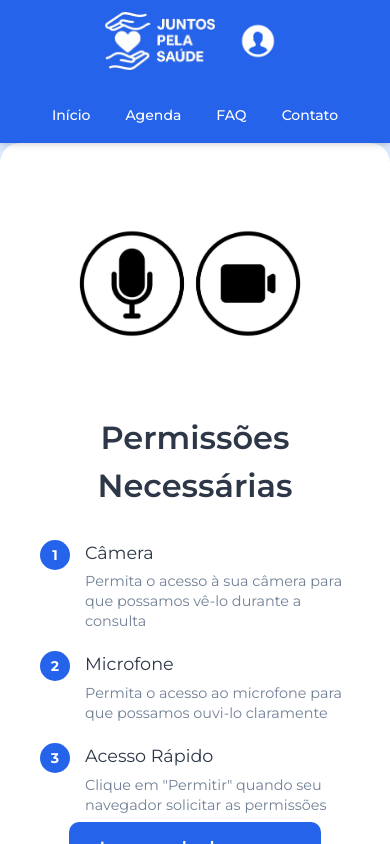
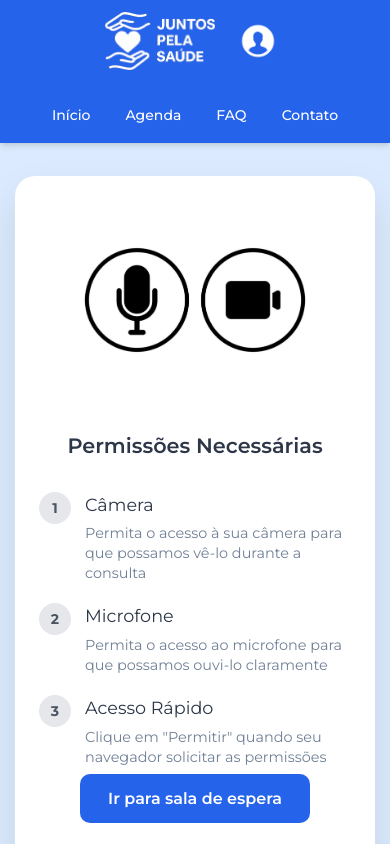
Before and after one commit to annaclrl/juntos-pela-saude, a React (Vite) app: page /permissao in a window 390 px wide. Shown: the top 844 px of the page. Built offline with nearby package versions, Linux system fonts and the light colour scheme.

Commit message:
Aplicando tailwind na página de Permissão

```diff
--- a/src/globals.css
+++ b/src/globals.css
@@ -1152,7 +1152,7 @@
   }
 
   .funcionalidade_card:hover {
-    @apply -translate-y-1.5 ;
+    @apply -translate-y-1.5;
     box-shadow: 0 20px 25px -5px rgba(0, 0, 0, 0.1);
   }
 
@@ -1185,6 +1185,72 @@
   }
 
 }
+
+/* Permissao */
+
+@layer components {
+  .container_pagina_permissao {
+    @apply min-h-screen flex items-center justify-center bg-[var(--azul-claro)];
+  }
+
+  .container_pagina_permissao_conteudo {
+    @apply bg-white rounded-[20px] p-10 max-w-[500px] w-full text-center mb-8;
+    box-shadow: 0 20px 40px rgba(0, 0, 0, 0.1);
+  }
+
+  .container_pagina_permissao_conteudo_img {
+    @apply block w-full max-w-[300px] h-auto mx-auto mb-7.5 rounded-[15px];
+  }
+
+  .container_pagina_permissao_conteudo_titulo {
+    @apply text-[#2d3748] text-[2rem] mb-7.5 font-semibold;
+  }
+
+  .container_pagina_permissao_conteudo_step {
+    @apply flex items-start mb-5 text-left;
+  }
+
+  .step_numero {
+    @apply bg-[var(--azul-principal)] text-white w-[30px] h-[30px] rounded-full flex items-center justify-center font-bold mr-3.5 flex-shrink-0;
+  }
+
+  .step_conteudo h3 {
+    @apply text-[#2d3748] m-0 mb-1.25 text-[1.1rem];
+  }
+
+  .step_conteudo p {
+    @apply text-[#718096] m-0 text-[0.9rem] leading-[1.4];
+  }
+
+  .container_pagina_permissao_conteudo_botao {
+    @apply bg-[var(--azul-principal)] text-white border-none py-3.75 px-7 text-[1.1rem] rounded-[10px] cursor-pointer transition-all duration-300 font-semibold w-full no-underline mt-2.5;
+  }
+
+  .container_pagina_permissao_conteudo_texto {
+    @apply text-[#a0aec0] text-[0.8rem] mt-7.5 italic;
+  }
+}
+
+
+
+
+
+
+
+
+
+
+
+
+
+
+
+
+
+
+
+
+
 
 
 
@@ -1938,3 +2004,28 @@
     @apply w-[40px];
   }
 }
+
+/* Permissão Responsivo  */
+@media (max-width: 768px) {
+  .container_pagina_permissao_conteudo {
+    @apply p-7.5 mx-2.5;
+  }
+
+  .container_pagina_permissao_conteudo_titulo {
+    @apply text-[1.5rem];
+  }
+}
+
+@media (max-width: 480px) {
+  .container_pagina_permissao_conteudo {
+    @apply p-6 mx-3.75;
+  }
+
+  .container_pagina_permissao_conteudo_titulo {
+    @apply text-[1.3rem];
+  }
+
+  .container_pagina_permissao_conteudo_botao {
+    @apply text-[1rem] mt-[500px];
+  }
+}
--- a/src/pages/Permissao/Permissao.css
+++ /dev/null
@@ -1,102 +0,0 @@
-.container_pagina_permissao {
-  min-height: 100vh;
-  display: flex;
-  align-items: center;
-  justify-content: center;
-  background: var(--azul-claro);
-}
-
-.container_pagina_permissao_conteudo {
-  background: white;
-  border-radius: 20px;
-  padding: 40px;
-  box-shadow: 0 20px 40px rgba(0, 0, 0, 0.1);
-  max-width: 500px;
-  width: 100%;
-  text-align: center;
-}
-
-.container_pagina_permissao_conteudo_img {
-  width: 100%;
-  max-width: 300px;
-  height: auto;
-  margin-bottom: 30px;
-  border-radius: 15px;
-}
-
-.container_pagina_permissao_conteudo_titulo {
-  color: #2d3748;
-  font-size: 2rem;
-  margin-bottom: 30px;
-  font-weight: 600;
-}
-
-.container_pagina_permissao_conteudo_ {
-  margin-bottom: 30px;
-}
-
-.container_pagina_permissao_conteudo_step {
-  display: flex;
-  align-items: flex-start;
-  margin-bottom: 20px;
-  text-align: left;
-}
-
-.step_numero{
-  background: var(--azul-principal);
-  color: white;
-  width: 30px;
-  height: 30px;
-  border-radius: 50%;
-  display: flex;
-  align-items: center;
-  justify-content: center;
-  font-weight: bold;
-  margin-right: 15px;
-  flex-shrink: 0;
-}
-
-.step_conteudo h3 {
-  color: #2d3748;
-  margin: 0 0 5px 0;
-  font-size: 1.1rem;
-}
-
-.step_conteudo p {
-  color: #718096;
-  margin: 0;
-  font-size: 0.9rem;
-  line-height: 1.4;
-}
-
-.container_pagina_permissao_conteudo_botao {
-  background: var(--azul-principal);
-  color: white;
-  border: none;
-  padding: 15px 30px;
-  font-size: 1.1rem;
-  border-radius: 10px;
-  cursor: pointer;
-  transition: all 0.3s ease;
-  font-weight: 600;
-  width: 100%;
-  text-decoration: none;
-}
-
-.container_pagina_permissao_conteudo_texto{
-  color: #a0aec0;
-  font-size: 0.8rem;
-  margin-top: 30px;
-  font-style: italic;
-}
-
-@media (max-width: 768px) {
-  .permission-content {
-    padding: 30px 20px;
-    margin: 10px;
-  }
-
-  .permission-title {
-    font-size: 1.5rem;
-  }
-}
--- a/src/pages/Permissao/index.tsx
+++ b/src/pages/Permissao/index.tsx
@@ -1,4 +1,3 @@
-import './Permissao.css'
 import ImgPermissoes from '../../assets/images/microfone-camera.jpg';
 import { Link } from 'react-router-dom';
 
```
